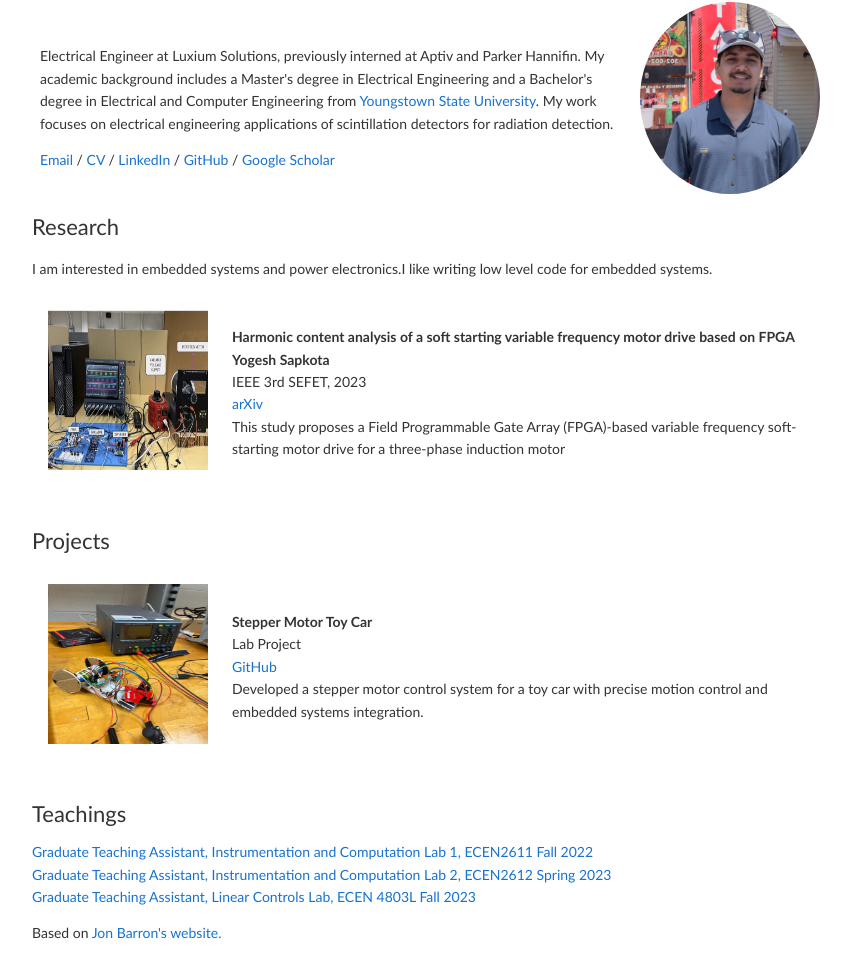
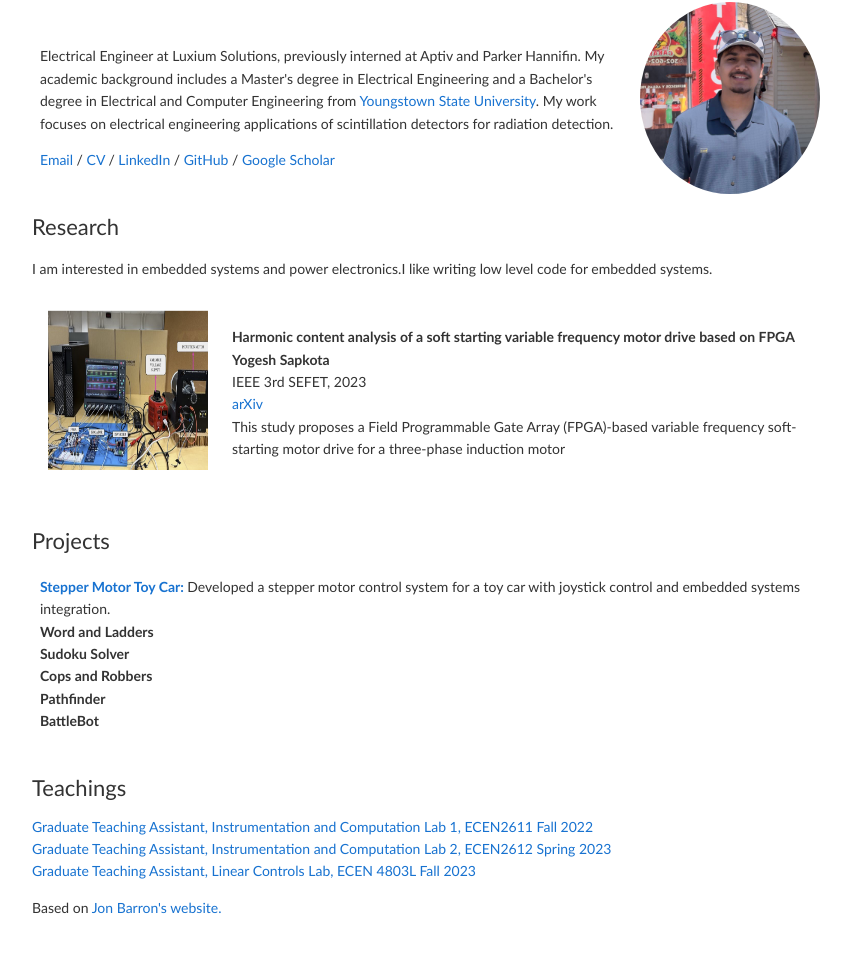
Before and after one commit to yogesh-sapkota/yogesh-sapkota.github.io, a plain HTML site: page index.html in a window 1280 px wide. Shown: the part 97-1074 px from the top of the page, without its empty margins (208-1059 px from the left). After the commit the page ends 1050 px from the top, so only its background shows below. Drawn offline with Linux system fonts and the light colour scheme.

Commit message:
few changes

```diff
--- a/index.html
+++ b/index.html
@@ -61,7 +61,7 @@
   </table>
 
   <h2>Projects</h2>
-<table style="width:100%; border-spacing: 0;">
+  <table style="width:100%; border-spacing: 0;">
   <!-- <tr>
     <td style="padding:8px;width:25%;vertical-align:top">
       <img src="images/project1.jpg" alt="Project 1" style="width:100%;max-width:200px;height:auto;">
@@ -78,7 +78,7 @@
       Brief description of the project and its contributions.
     </td>
   </tr> -->
-  <tr>
+  <!-- <tr>
     <td style="padding:16px;width:20%;vertical-align:middle">
       <img src="images/breadboard-proto-car.jpeg" alt="proto-car" width="160" height="160">
     </td>
@@ -89,9 +89,26 @@
       <br>
       <a href="https://github.com/yogesh-sapkota/Embedded-Projects/tree/main/TIVA%20C%20Series%20MCU/Stepper_Motor_Car">GitHub</a>
       <br>
-      Developed a stepper motor control system for a toy car with precise motion control and embedded systems integration.
+
+      Developed a stepper motor control system for a toy car with joystick control and embedded systems integration.
     </td>
-  </tr>
+  </tr> -->
+
+<td style="padding:8px;width:80%;vertical-align:center">
+  <strong> <a href="https://github.com/yogesh-sapkota/Embedded-Projects/tree/main/TIVA%20C%20Series%20MCU/Stepper_Motor_Car">Stepper Motor Toy Car: </a> </strong> Developed a stepper motor control system for a toy car with joystick control and embedded systems integration.
+  <br>
+  <strong>Word and Ladders </strong>
+  <br>
+  <strong>Sudoku Solver </strong>
+  <br>
+  <strong> Cops and Robbers </strong>
+  <br>
+  <strong> Pathfinder </strong>
+  <br>
+  <strong> BattleBot </strong>
+  <br>
+
+</td>
 </table>
 
   <h2>Teachings</h2>
```
